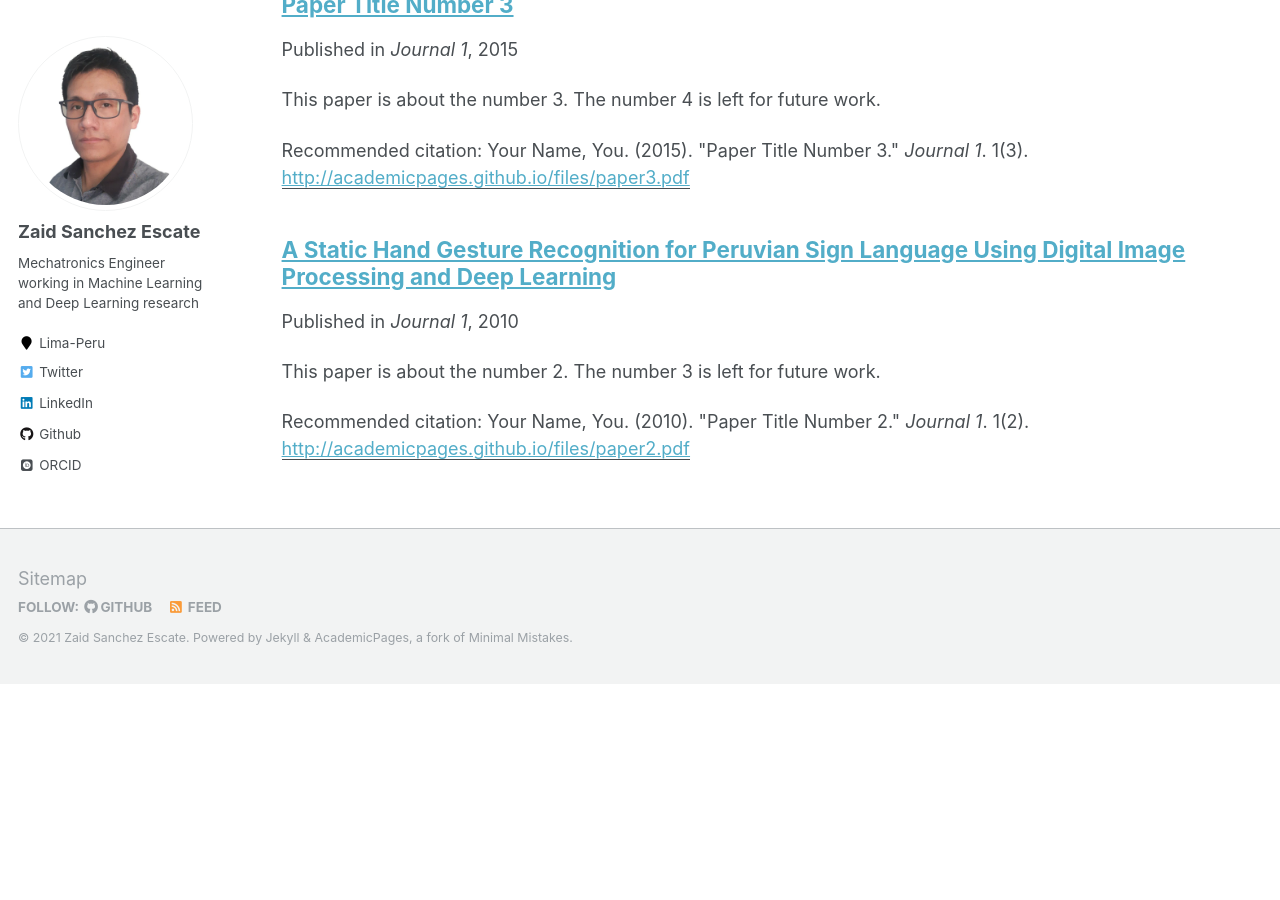
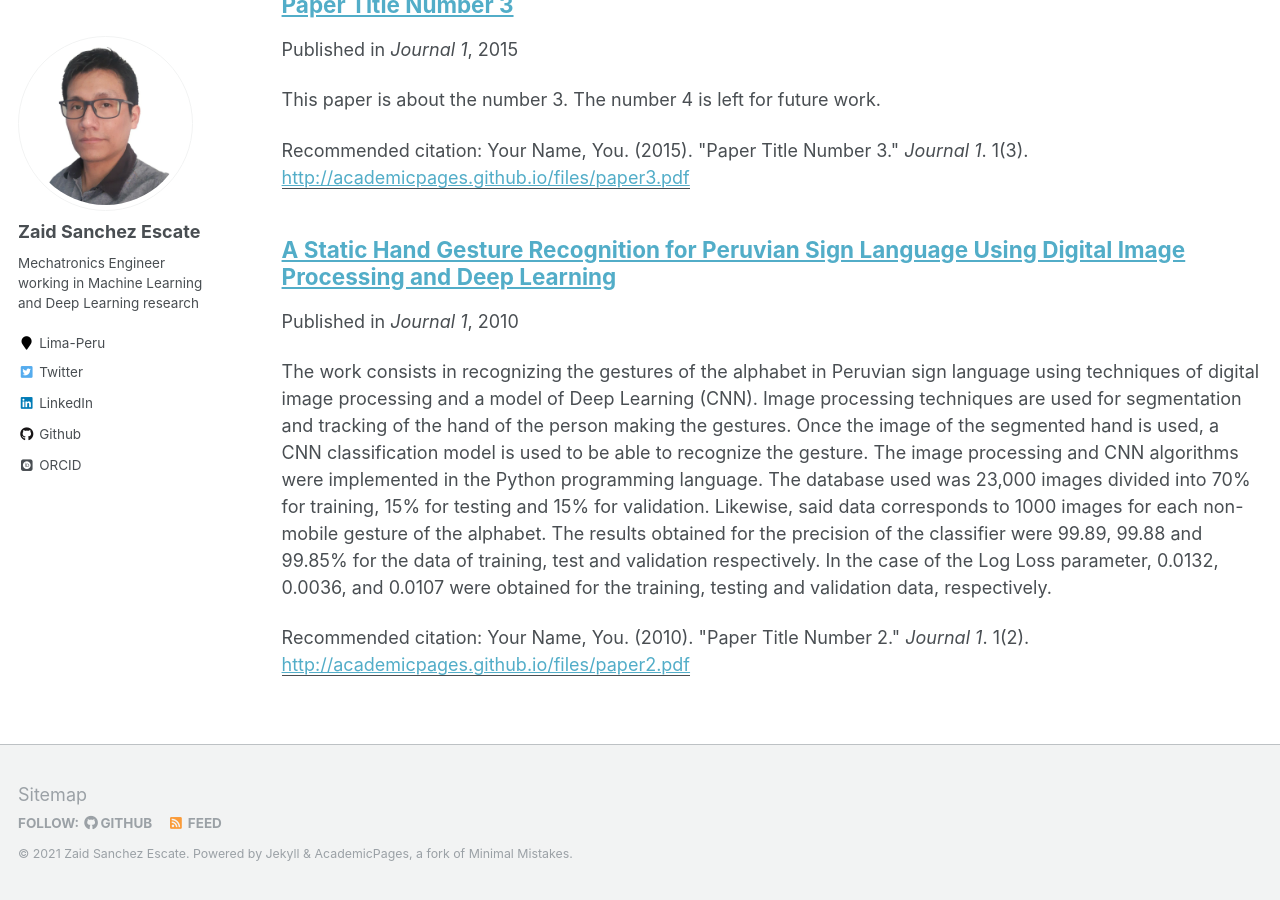
Before and after one commit to zaise/zaise.github.io, a Jekyll site: the page built from _pages/publications.md, in a window 1280 px wide and 900 px high, scrolled down 634 px. Built offline with Jekyll 4.4.1, drawn with Linux system fonts in a browser that asks for light colours; some web fonts are replaced; before the commit the page ends 1318 px from its top, so only the background shows below that.

Commit message:
2104161909

```diff
--- a/_publications/2010-10-01-paper-title-number-2.md
+++ b/_publications/2010-10-01-paper-title-number-2.md
@@ -2,7 +2,7 @@
 title: "A Static Hand Gesture Recognition for Peruvian Sign Language Using Digital Image Processing and Deep Learning"
 collection: publications
 permalink: /publication/2010-10-01-paper-title-number-2
-excerpt: 'This paper is about the number 2. The number 3 is left for future work.'
+excerpt: 'The work consists in recognizing the gestures of the alphabet in Peruvian sign language using techniques of digital image processing and a model of Deep Learning (CNN). Image processing techniques are used for segmentation and tracking of the hand of the person making the gestures. Once the image of the segmented hand is used, a CNN classification model is used to be able to recognize the gesture. The image processing and CNN algorithms were implemented in the Python programming language. The database used was 23,000 images divided into 70% for training, 15% for testing and 15% for validation. Likewise, said data corresponds to 1000 images for each non-mobile gesture of the alphabet. The results obtained for the precision of the classifier were 99.89, 99.88 and 99.85% for the data of training, test and validation respectively. In the case of the Log Loss parameter, 0.0132, 0.0036, and 0.0107 were obtained for the training, testing and validation data, respectively.'
 date: 2010-10-01
 venue: 'Journal 1'
 paperurl: 'http://academicpages.github.io/files/paper2.pdf'
```
